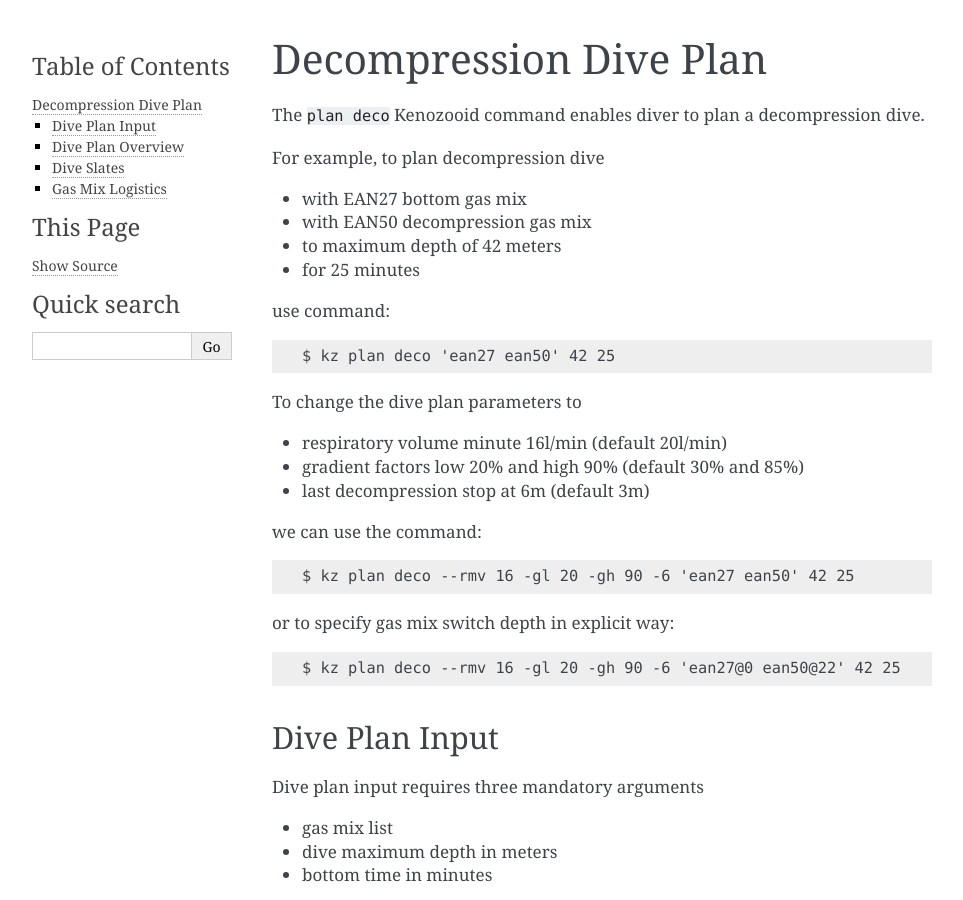
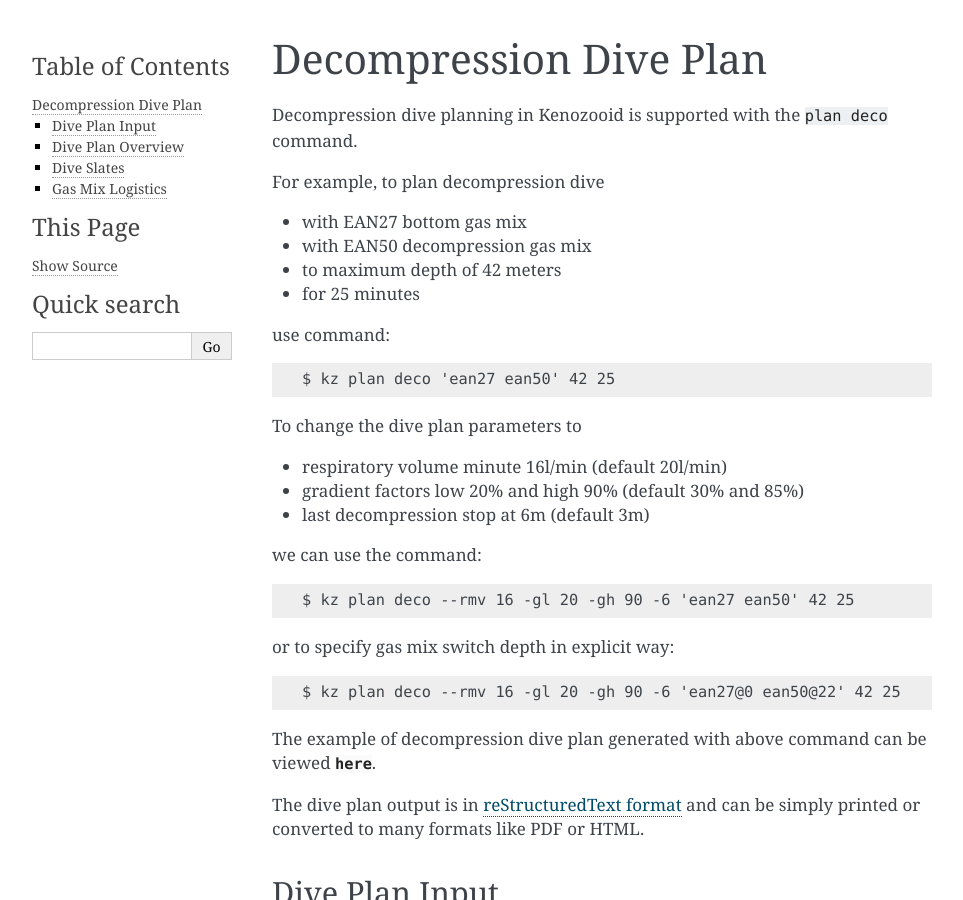
Before and after one commit to gitGNU/gnu_kenozooid, a Sphinx documentation site: the page built from doc/user/deco.rst, in a window 1280 px wide and 900 px high. Shown: the whole window, without its empty margins (148-1111 px from the left). Built offline with Sphinx 7.4.7, drawn with Linux system fonts in a browser that asks for light colours.

Commit message:
- added example dive decompression plan to the user documentation

```diff
--- a/doc/user/deco.rst
+++ b/doc/user/deco.rst
@@ -1,7 +1,7 @@
 Decompression Dive Plan
 =======================
-The ``plan deco`` Kenozooid command enables diver to plan a decompression
-dive.
+Decompression dive planning in Kenozooid is supported with the
+``plan deco`` command.
 
 For example, to plan decompression dive
 
@@ -27,6 +27,12 @@
 or to specify gas mix switch depth in explicit way::
 
     $ kz plan deco --rmv 16 -gl 20 -gh 90 -6 'ean27@0 ean50@22' 42 25
+
+The example of decompression dive plan generated with above command can be
+viewed :download:`here <deco-plan.txt>`.
+
+The dive plan output is in `reStructuredText format <http://docutils.sourceforge.net/rst.html>`_
+and can be simply printed or converted to many formats like PDF or HTML.
 
 Dive Plan Input
 ---------------
```
Also changed, not shown: 1 other file.
